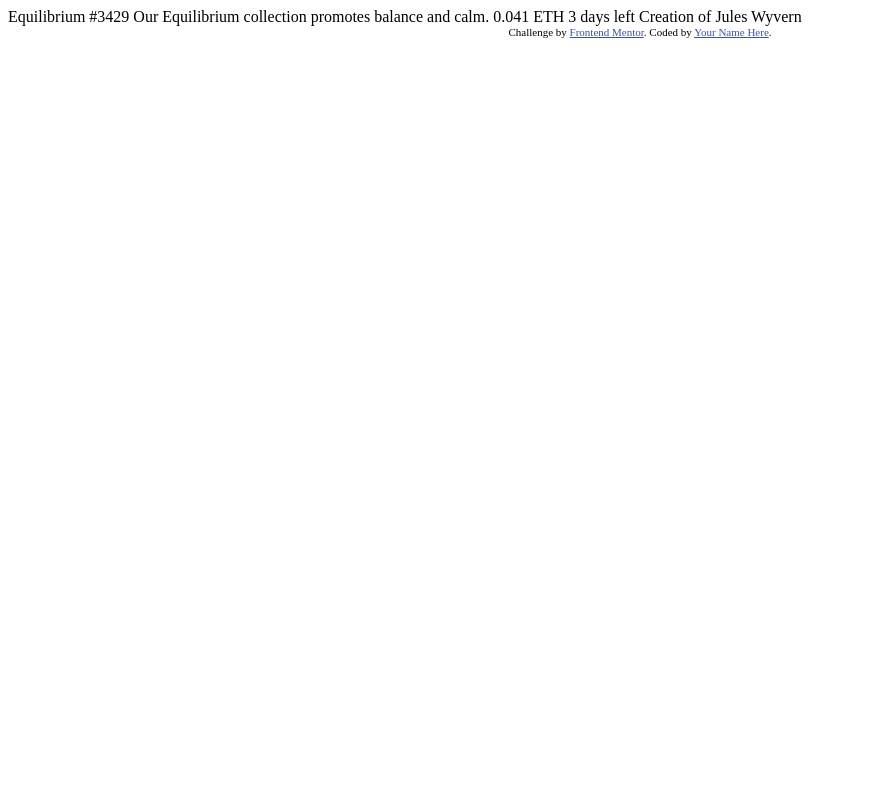
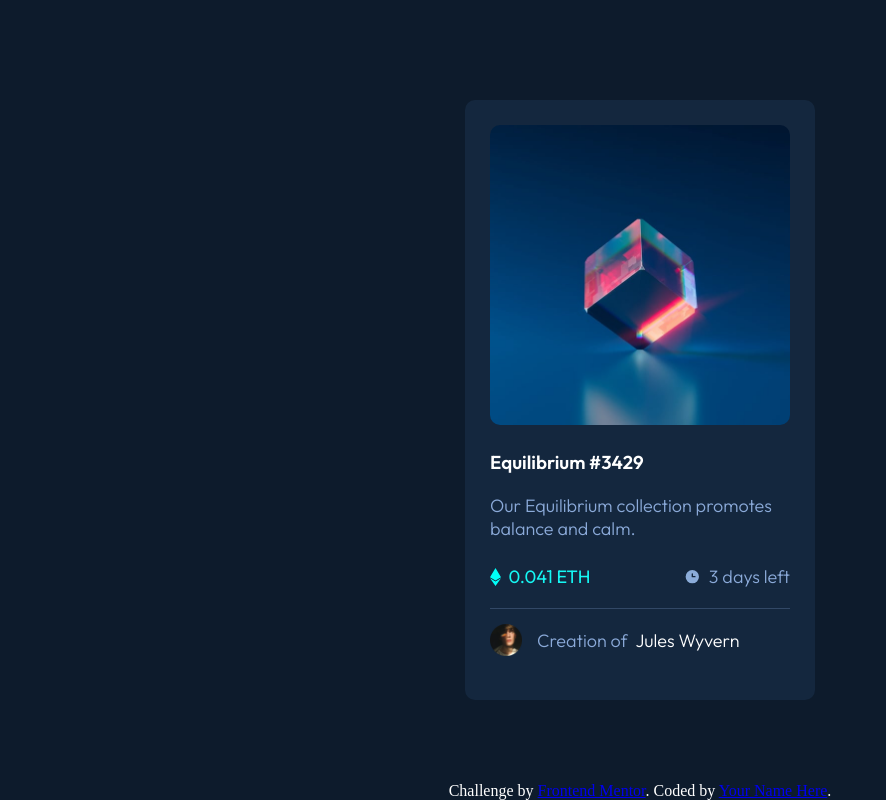
Before and after one commit to VSandwar74/nft-preview-card-component-main, a plain HTML site: page index.html in a window 1280 px wide. Shown: the whole page, without its empty margins (0-886 px from the left). Drawn offline with Linux system fonts and the light colour scheme; a web font is replaced by a local one.

Commit message:
Final product

```diff
--- a/index.html
+++ b/index.html
@@ -9,25 +9,46 @@
   <title>Frontend Mentor | NFT preview card component</title>
 
   <!-- Feel free to remove these styles or customise in your own stylesheet 👍 -->
-  <style>
-    .attribution { font-size: 11px; text-align: center; }
-    .attribution a { color: hsl(228, 45%, 44%); }
-  </style>
+  <link rel="preconnect" href="https://fonts.googleapis.com">
+  <link rel="preconnect" href="https://fonts.gstatic.com" crossorigin>
+  <link href="https://fonts.googleapis.com/css2?family=Outfit:wght@300;400;600&display=swap" rel="stylesheet">
+  <link rel='stylesheet' href="style.css">
+  <link
+    href='https://fonts.google.com/specimen/Outfit'
+    rel='stylesheet'
+  />
 </head>
 <body>
-
+  <main>
+    <div class="card">
+      <img src="./images/image-equilibrium.jpg"/>
+      <h3>
         Equilibrium #3429
-
+      </h3>
+      <p class="description">
         Our Equilibrium collection promotes balance and calm.
-
-  0.041 ETH
-  3 days left
-
-  Creation of Jules Wyvern
-
+      </p>
+      <div class="data">
+        <div class="prices">
+          <img src="./images/icon-ethereum.svg" alt="ethereum"/>
+          <p class="price">&nbsp 0.041 ETH</p>
+        </div>
+        <div class="times">
+          <img src="./images/icon-clock.svg" alt="clock" />
+          <p class="time">&nbsp 3 days left</p>
+        </div>
+      </div>
+      <hr>
+      <div class="seller">
+        <img src="./images/image-avatar.png"/>
+        <p>Creation of &nbsp</p>
+        <p class="name">Jules Wyvern</p>
+      </div>
+    </div>
     <div class="attribution">
       Challenge by <a href="https://www.frontendmentor.io?ref=challenge" target="_blank">Frontend Mentor</a>.
       Coded by <a href="#">Your Name Here</a>.
     </div>
+  </main>
 </body>
 </html>
--- /dev/null
+++ b/style.css
@@ -0,0 +1,112 @@
+/* @import url('https://fonts.googleapis.com/css2?family=Outfit:wght@300;400;600&display=swap'); */
+* {
+    padding: 0;
+    margin: 0;
+    box-sizing: border-box;
+}
+/* @font-face {
+    font-family: OutfitLight;
+    src: url(Outfit-VariableFont_wght.ttf);
+    font-weight: 300;
+}
+@font-face {
+    font-family: Outfit;
+    src: url(Outfit-VariableFont_wght.ttf);
+    font-weight: 400;
+}
+@font-face {
+    font-family: OutfitSemiBold;
+    src: url(Outfit-VariableFont_wght.ttf);
+    font-weight: 600;
+} */
+main {
+    background-color: #0D1B2C;
+    display: flex;
+    flex-direction: column;
+    align-items: center;
+    justify-content: center;
+    height: 100vh;
+}
+.card {
+    background-color: #14273E;
+    display: flex;
+    flex-direction: column;
+    height: 600px;
+    width: 350px;
+    border-radius: 10px;
+    padding: 25px;
+}
+.card img {
+    width: 300px;
+    height: 300px;
+    align-self: center;
+    border-radius: 10px;
+}
+.card h3 {
+    font-family: 'Outfit', sans-serif;
+    margin-top: 25px;
+    font-weight: 600;
+    color: white;
+}
+p {
+    font-family: 'Outfit', sans-serif;
+    font-weight: 300;
+    color: #8BAAD9;
+    font-size: 18px;
+}
+.description {
+    margin-top: 20px;
+}
+.data {
+    display: flex;
+    flex-direction: row;
+    justify-content: space-between;
+    margin-top: 25px;
+}
+.times {
+    display: flex;
+    flex-direction: row;
+}
+.prices {
+    display: flex;
+    flex-direction: row;
+}
+.prices img {
+    width: 11px;
+    height: 18px;
+}
+.times img {
+    height: 17px;
+    width: 17px;
+}
+.price {
+    font-family: 'Outfit', sans-serif;
+    font-weight: 400;
+    font-size: 18px;
+    color: #15F7F3;
+}
+hr {
+    height: 1px;
+    margin: 20px 0px 15px 0px;
+    background-color: #8BAAD9;
+    border: none;
+    opacity: 25%;
+}
+.seller {
+    display: flex;
+    flex-direction: row;
+    align-items: center;
+}
+.seller img {
+    height: 32px;
+    width: 32px;
+    margin-right: 15px;
+}
+.name {
+    color: white;
+}
+.attribution {
+    position: absolute;
+    bottom: 0;
+    color: white;
+}
```
Lines whose indentation alone changed are shown as unchanged.
